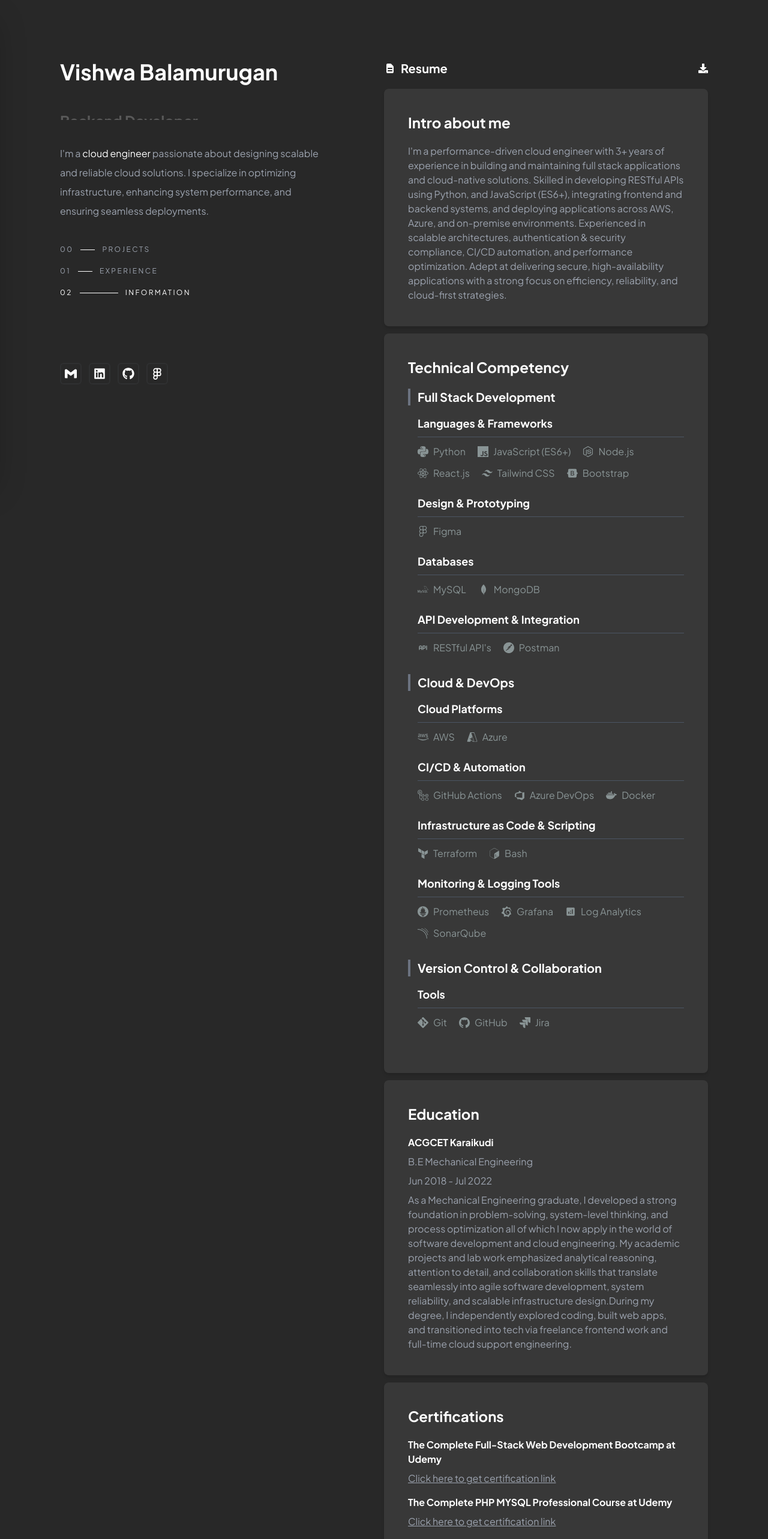
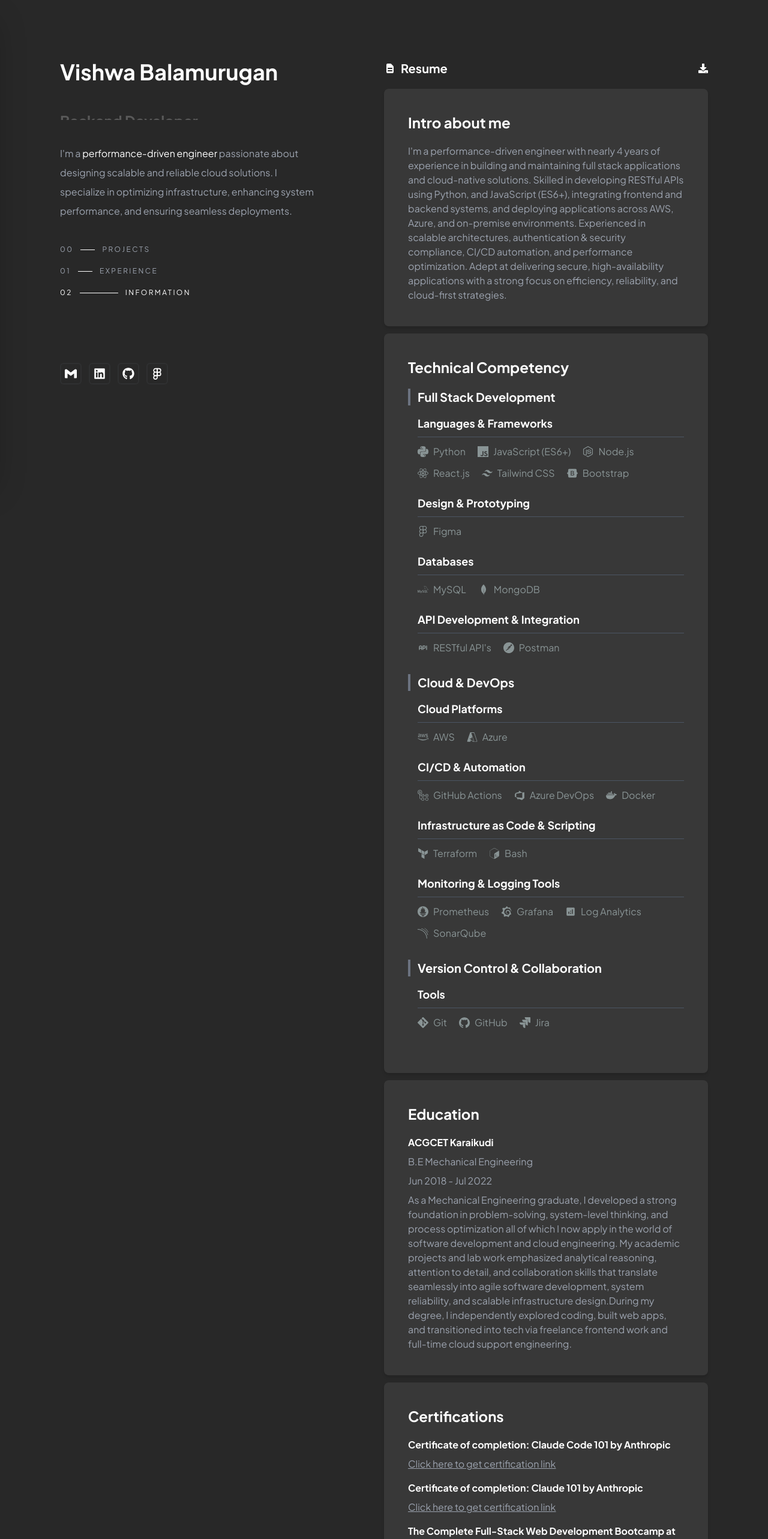
Before and after one commit to vsbuidev/vsbuidev.github.io, a React (Vite) app: page /resume in a window 1280 px wide. Shown: the top 2566 px of the page at 60% size. Built offline with nearby package versions, Linux system fonts and the light colour scheme.

Commit message:
latest correction

```diff
--- a/src/App.tsx
+++ b/src/App.tsx
@@ -73,10 +73,10 @@
 
   const [currentTextIndex, setCurrentTextIndex] = useState(0);
   const titles = [
-    "Cloud Engineer",
+    "Full-Stack Developer",
     "Frontend Developer",
     "Backend Developer",
-    "Full-Stack Developer",
+    "Cloud Engineer",
     "DevOps Engineer",
   ];
 
@@ -117,7 +117,7 @@
                 </div>{" "}
                 <div className="pt-10 pb-10 text-gray-400 line-height-2 text-[1rem]">
                   I'm a {""}
-                  <span className="text-white">cloud engineer</span> passionate
+                  <span className="text-white">performance-driven engineer</span> passionate
                   about designing scalable and reliable cloud solutions. I
                   specialize in optimizing infrastructure, enhancing system
                   performance, and ensuring seamless deployments.
@@ -125,8 +125,7 @@
                 <div className="">
                   <Link to="/" onClick={() => handleSetActiveLink("projects")}>
                     <div
-                      className={`${
-                        activeLink === "projects" ? "nav-link-active" : ""
+                      className={`${activeLink === "projects" ? "nav-link-active" : ""
                         } flex group items-center text-gray-400 hover:text-white gap-3 w-fit justify-items-center cursor-pointer text-xs tracking-[.2em] mb-5`}
                     >
                       <div>00</div>
@@ -141,8 +140,7 @@
                     onClick={() => handleSetActiveLink("experience")}
                   >
                     <div
-                      className={`${
-                        activeLink === "experience" ? "nav-link-active" : ""
+                      className={`${activeLink === "experience" ? "nav-link-active" : ""
                         } flex group items-center text-gray-400 hover:text-white gap-3 w-fit justify-items-center cursor-pointer text-xs tracking-[.2em] mb-5`}
                     >
                       <div>01</div>
@@ -157,8 +155,7 @@
                     onClick={() => handleSetActiveLink("resume")}
                   >
                     <div
-                      className={`${
-                        activeLink === "resume" ? "nav-link-active" : ""
+                      className={`${activeLink === "resume" ? "nav-link-active" : ""
                         } flex group items-center text-gray-400 hover:text-white gap-3 w-fit justify-items-center cursor-pointer text-xs tracking-[.2em]`}
                     >
                       <div>02</div>
@@ -201,8 +198,7 @@
             </div>
           </div>
           <div
-            className={`sidebar ${
-              isSidebarOpen ? "open" : ""
+            className={`sidebar ${isSidebarOpen ? "open" : ""
               } fixed p-10 shadow-2xl`}
           >
             <div className="flex flex-wrap justify-between mb-10 items-center">
@@ -215,8 +211,7 @@
             <div>
               <Link to="/" onClick={() => handleSetActiveLink("projects")}>
                 <div
-                  className={`${
-                    activeLink === "projects" ? "nav-link-active2" : ""
+                  className={`${activeLink === "projects" ? "nav-link-active2" : ""
                     } flex gap-2 text-[1.1rem] mb-5 text-gray-400 tracking-[0.2em]`}
                 >
                   <div>00</div>
@@ -228,8 +223,7 @@
                 onClick={() => handleSetActiveLink("experience")}
               >
                 <div
-                  className={`${
-                    activeLink === "experience" ? "nav-link-active2" : ""
+                  className={`${activeLink === "experience" ? "nav-link-active2" : ""
                     } flex gap-2 text-[1.1rem] text-gray-400 tracking-[0.2em] mb-5`}
                 >
                   <div>01</div>
@@ -238,8 +232,7 @@
               </Link>
               <Link to="/resume" onClick={() => handleSetActiveLink("resume")}>
                 <div
-                  className={`${
-                    activeLink === "resume" ? "nav-link-active2" : ""
+                  className={`${activeLink === "resume" ? "nav-link-active2" : ""
                     } flex gap-2 text-[1.1rem] text-gray-400 tracking-[0.2em]`}
                 >
                   <div>02</div>
--- a/src/components/Resume.tsx
+++ b/src/components/Resume.tsx
@@ -178,6 +178,16 @@
 
   const certification = [
     {
+      title: "Certificate of completion: Claude Code 101 by Anthropic",
+      placeholder: "Click here to get certification link",
+      link: "https://verify.skilljar.com/c/gdig8534bxvy/",
+    },
+    {
+      title: "Certificate of completion: Claude 101 by Anthropic",
+      placeholder: "Click here to get certification link",
+      link: "https://verify.skilljar.com/c/a4hw73c3ejwc",
+    },
+    {
       title: "The Complete Full-Stack Web Development Bootcamp at Udemy",
       placeholder: "Click here to get certification link",
       link: "https://www.udemy.com/certificate/UC-b259eeb0-f05b-4904-b116-2835f44ffd64/",
@@ -260,7 +270,7 @@
           </div>
           <div className="font-bold text-xl">Resume</div>
         </div>
-        <a target="_blank" href="/vsb-resume-off.pdf">
+        <a target="_blank" href="/vsb-resume-latest.pdf">
           <div className="group flex gap-x-2 items-center cursor-pointer">
             <div className="opacity-0 duration-[1200ms] group-hover:opacity-100 pr-1 group-hover:pr-4">
               View
@@ -279,7 +289,7 @@
                 Intro about me
               </h2>
               <div className="sectionContentList text-gray-400">
-                I'm a performance-driven cloud engineer with 3+ years of
+                I'm a performance-driven engineer with nearly 4 years of
                 experience in building and maintaining full stack applications
                 and cloud-native solutions. Skilled in developing RESTful APIs
                 using Python, and JavaScript (ES6+), integrating frontend and
--- a/src/data/experiences.json
+++ b/src/data/experiences.json
@@ -30,12 +30,12 @@
     "company": "Sevael Technologies",
     "client": "Client - Daimler",
     "date": "Aug 2022 - Jun 2025",
-    "role": "Cloud Engineer (Full-Time)",
+    "role": "Full Stack Developer (Full-Time)",
     "livePreview": null,
     "task": [
-      "As a Cloud Engineer at Sevael Technologies, I’ve been responsible for ensuring the performance and reliability of UAT environment systems in the supply chain domain.",
+      "As a Full Stack Developer at Sevael Technologies, I’ve been responsible for ensuring the performance and reliability of 24/7 production environment systems in the supply chain domain.",
       "Designed and developed full-stack applications integrating React (ES6+ frontend) with Python/Java backend APIs.",
-      "Built and maintained RESTful APIs & microservices using Flask.",
+      "Built and maintained RESTful APIs & microservices using Python.",
       "Implemented ORM-based database schemas for scalable data models.",
       "Deployed and managed applications across AWS (EC2, S3, RDS, Lambda, IAM) and Azure cloud platforms.",
       "Experienced in hybrid deployment models, delivering applications in both cloud-native and on-premise environments.",
```
Also changed, not shown: 1 other file (tests, documents, lock files or other folders). Lines whose indentation alone changed are shown as unchanged.
